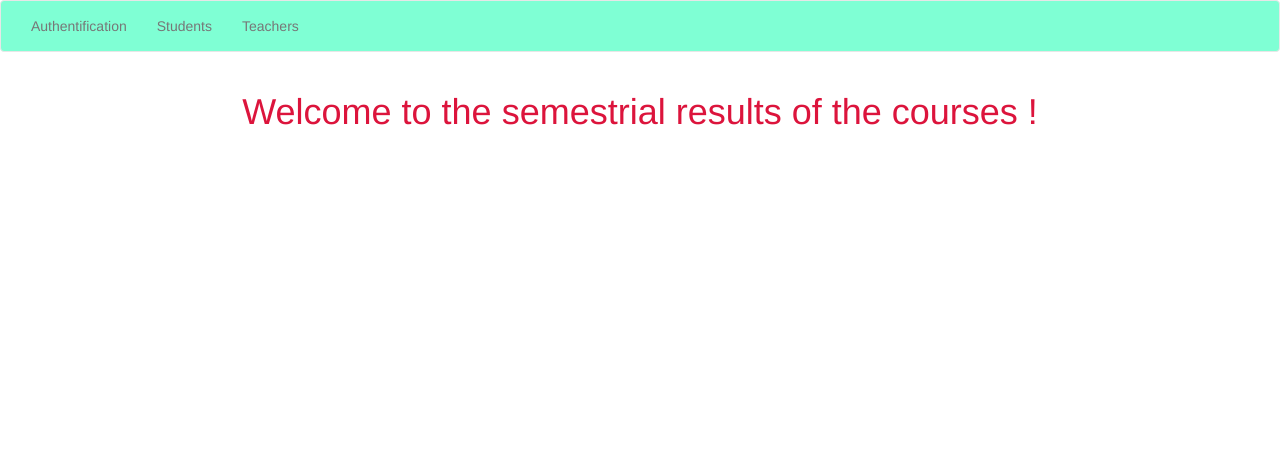
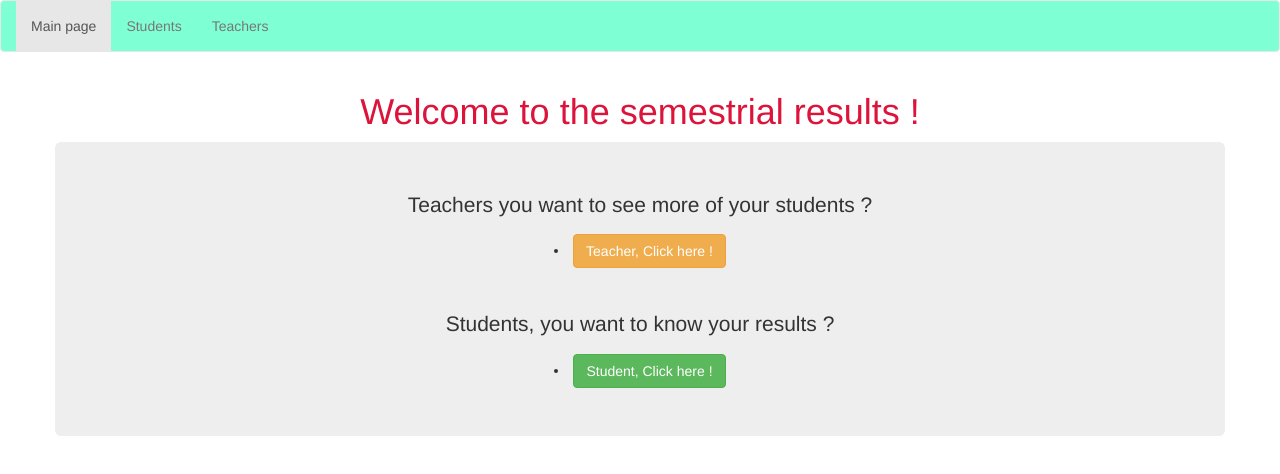
Before and after one commit to sebpivot/AngularGroupProjectAJMS, an Angular app: page / in a window 1280 px wide. Shown: the top 474 px of the page. Built offline with nearby package versions, Linux system fonts and the light colour scheme.

Commit message:
change of the style of the main page with active buttons to go to the different lists (students and teachers)

```diff
--- a/src/app/app.component.html
+++ b/src/app/app.component.html
@@ -1,7 +1,7 @@
 <nav class="navbar navbar-default">
   <div class="container-fluid">
     <ul class="nav navbar-nav">
-      <li routerLinkActive="active"><a routerLink="auth"> Authentification </a></li>
+      <li routerLinkActive="active"><a routerLink=""> Main page </a></li>
       <li routerLinkActive="active"><a routerLink="students"> Students </a></li>
       <li routerLinkActive="active"><a routerLink="teachers"> Teachers </a></li>
     </ul>
--- a/src/app/app.module.ts
+++ b/src/app/app.module.ts
@@ -22,11 +22,11 @@ const appRoutes: Routes = [
   { path: 'auth', component: AuthComponent },
   { path: 'students', component: StudentListViewComponent},
   { path: 'students/:id', component: StudentDetailsComponent},
-/*  { path: '', component: AppareilViewComponent },*/
   { path: 'studentList', component: StudentListViewComponent},
   { path: 'students/:id', component: StudentDetailsComponent},
   { path: 'teachers', component: ProfListViewComponent},
   { path: 'teachers/:id', component: ProfDetailsComponent},
+  { path: 'main', component: MainPageComponent},
   { path: '', component: MainPageComponent}
 
 ];
--- a/src/app/main-page/main-page.component.css
+++ b/src/app/main-page/main-page.component.css
@@ -1,4 +1,8 @@
-h1 {
+.jumbotron {
   text-align: center;
+}
+
+.display-4 {
   color: crimson;
+  text-align: center;
 }
--- a/src/app/main-page/main-page.component.html
+++ b/src/app/main-page/main-page.component.html
@@ -1 +1,11 @@
-<h1> Welcome to the semestrial results of the courses ! </h1>
+<h1 class="display-4">Welcome to the semestrial results !</h1>
+
+<div class="jumbotron">
+  <p class="lead">Teachers you want to see more of your students ?</p>
+  <li routerLinkActive="active">
+    <a class="btn btn-warning" href="#" role="button" routerLink="teachers">Teacher, Click here !</a>
+  <hr class="my-4">
+  <p>Students, you want to know your results ?</p>
+  <li routerLinkActive="active">
+  <a class="btn btn-success" href="#" role="button" routerLink="students">Student, Click here !</a>
+</div>
```
